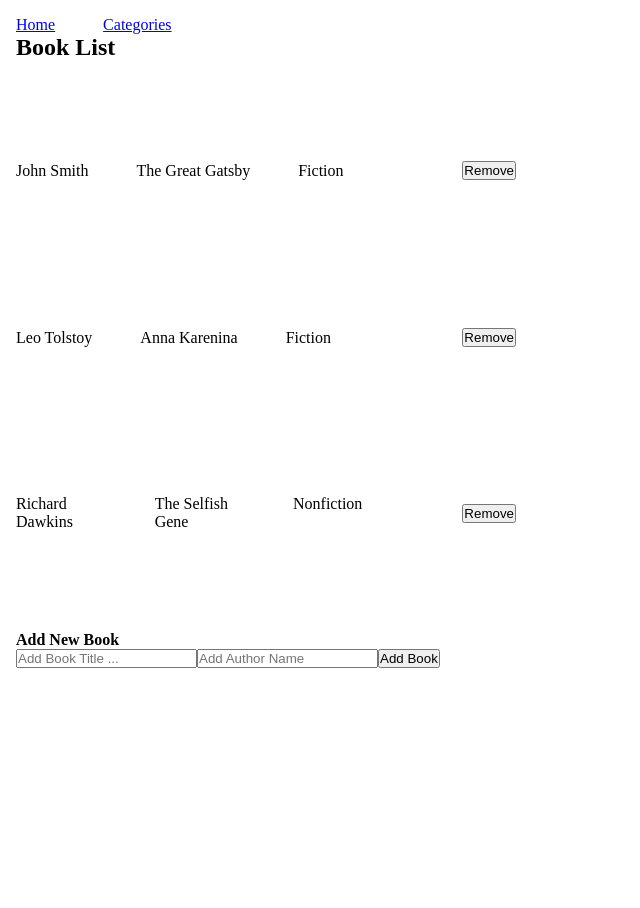
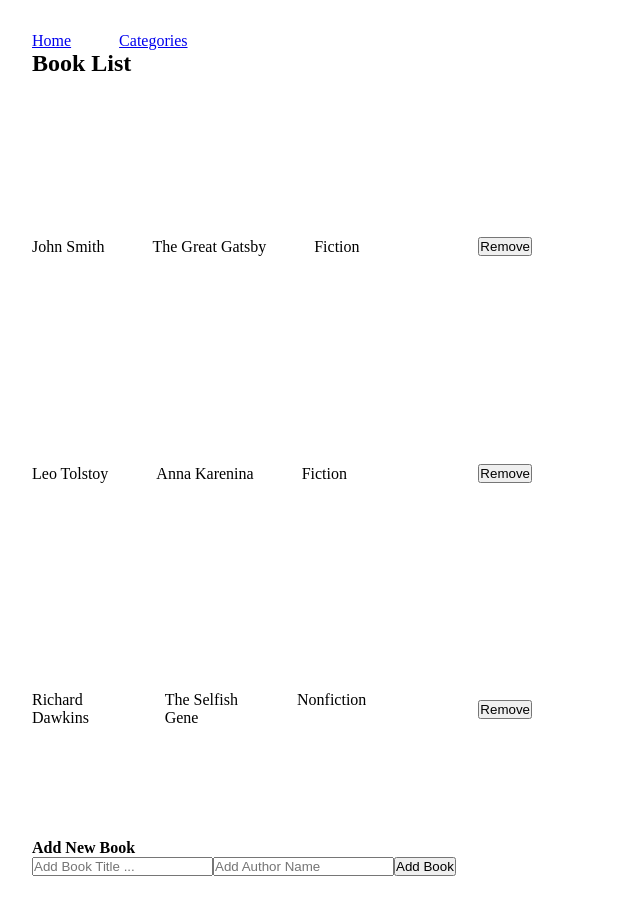
Before and after one commit to blessing-michael/book-store, a React (Create React App) app: page / in a window 1280 px wide. Shown: the whole page, without its empty margins (0-640 px from the left). Before the commit the page ends 800 px from the top, so only its background shows below. Built offline with nearby package versions, Linux system fonts and the light colour scheme; the HTML template or start-up script is replaced by a standard one.

Commit message:
Add styles in App.css

```diff
--- a/src/App.css
+++ b/src/App.css
@@ -5,7 +5,7 @@
 }
 
 body {
-  padding: 1rem;
+  padding: 2rem;
 }
 
 .books {
@@ -18,8 +18,8 @@ body {
   display: flex;
   justify-content: space-between;
   align-items: center;
-  gap: 100px;
-  margin-top: 100px;
+  gap: 7rem;
+  margin-top: 10rem;
 }
 
 .book li {
@@ -27,5 +27,5 @@ body {
 }
 
 form {
-  margin-top: 100px;
+  margin-top: 7rem;
 }
```
